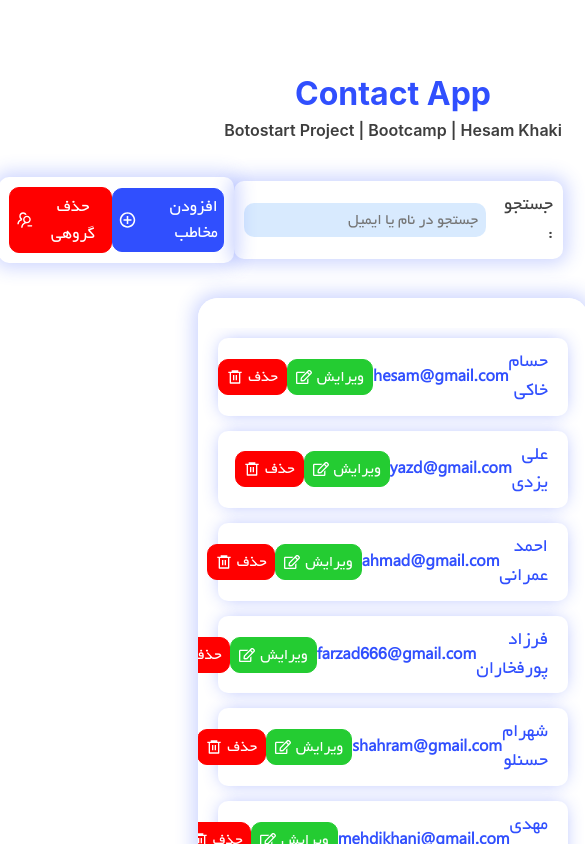
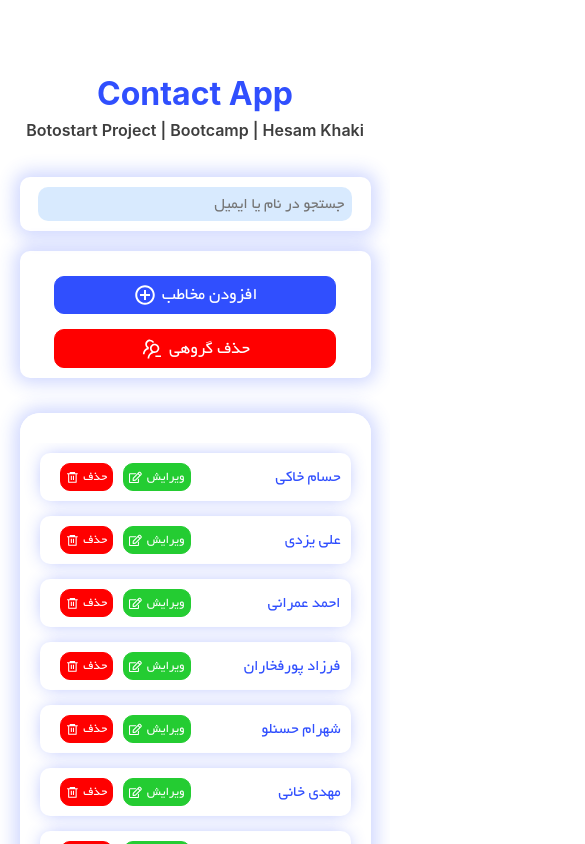
Before and after one commit to hesam340/contact-app, a React (Vite) app: page / in a window 390 px wide. Shown: the top 844 px of the page, 585 px wide, since content can reach past the window. Built offline with nearby package versions, Linux system fonts and the light colour scheme; data requests are answered from the project's data file.

Commit message:
responsive

```diff
--- a/src/components/layout/Layout.module.css
+++ b/src/components/layout/Layout.module.css
@@ -25,3 +25,9 @@
   font-size: 1.2rem;
   font-weight: 600;
 }
+
+@media (max-width: 354px) {
+  .header p {
+    font-size: 0.9rem;
+  }
+}
--- a/src/components/modules/Input.module.css
+++ b/src/components/modules/Input.module.css
@@ -55,3 +55,17 @@
 .container .ltr {
   direction: ltr;
 }
+
+@media (max-width: 450px) {
+  .container {
+    font-size: 1rem;
+  }
+
+  .container input {
+    font-size: 0.8rem;
+  }
+
+  .container span {
+    font-size: 0.8rem;
+  }
+}
--- a/src/components/modules/MainActions.module.css
+++ b/src/components/modules/MainActions.module.css
@@ -12,6 +12,7 @@
 .mainButtons a {
   display: flex;
   align-items: center;
+  justify-content: center;
   font-size: 1.1rem;
   background-color: #304ffe;
   padding: 5px;
@@ -73,3 +74,17 @@
   background-color: #fff;
   color: #ecd13c;
 }
+
+@media (max-width: 450px) {
+  .mainButtons {
+    width: 90%;
+    flex-direction: column;
+  }
+
+  .mainButtons button,
+  .mainButtons .groupDelete,
+  .mainButtons a {
+    margin-top: 15px;
+    width: 85%;
+  }
+}
--- a/src/components/modules/Modal.module.css
+++ b/src/components/modules/Modal.module.css
@@ -61,3 +61,26 @@
   background-color: #fff;
   color: red;
 }
+
+@media (max-width: 768px) {
+  .container .modal {
+    width: 80%;
+  }
+}
+
+@media (max-width: 450px) {
+  .modal p {
+    font-size: 1.1rem;
+    margin-bottom: 20px;
+  }
+
+  .modal .buttons {
+    flex-direction: column;
+    align-items: center;
+  }
+
+  .modal .buttons button {
+    width: 80%;
+    margin-bottom: 10px;
+  }
+}
--- a/src/components/modules/Search.module.css
+++ b/src/components/modules/Search.module.css
@@ -26,3 +26,26 @@
 .search input:focus {
   outline: none;
 }
+
+@media (max-width: 768px) {
+  .search {
+    width: 400px;
+    justify-content: space-around;
+    margin-bottom: 20px;
+  }
+}
+
+@media (max-width: 450px) {
+  .search {
+    width: 90%;
+    flex-direction: column;
+  }
+
+  .search label {
+    display: none;
+  }
+
+  .search input {
+    width: 95%;
+  }
+}
--- a/src/components/modules/UsersList.module.css
+++ b/src/components/modules/UsersList.module.css
@@ -63,3 +63,26 @@
   background-color: #fff;
   color: red;
 }
+
+@media (max-width: 768px) {
+  .user span {
+    display: none;
+  }
+}
+
+@media (max-width: 450px) {
+  .user {
+    padding: 10px 10px;
+  }
+
+  .user .title {
+    font-size: 1rem;
+    width: 230px;
+  }
+
+  .actions button {
+    padding: 3px 5px;
+    font-size: 0.8rem;
+    margin-left: 10px;
+  }
+}
--- a/src/components/templates/AddPage.module.css
+++ b/src/components/templates/AddPage.module.css
@@ -60,3 +60,23 @@
   background-color: #fff;
   color: red;
 }
+
+@media (max-width: 768px) {
+  .container {
+    width: 90%;
+  }
+}
+
+@media (max-width: 450px) {
+  .container h1 {
+    font-size: 1.4rem;
+  }
+
+  .container button {
+    font-size: 1.1rem;
+  }
+
+  .container a {
+    font-size: 1.1rem;
+  }
+}
--- a/src/components/templates/DetailsPage.module.css
+++ b/src/components/templates/DetailsPage.module.css
@@ -55,3 +55,28 @@
   background-color: #fff;
   color: red;
 }
+
+@media (max-width: 768px) {
+  .info {
+    width: 90%;
+  }
+}
+
+@media (max-width: 450px) {
+  .info div {
+    flex-direction: column;
+  }
+
+  .info div p {
+    font-size: 1.1rem;
+  }
+
+  .info div span {
+    font-weight: 400;
+  }
+
+  .container a {
+    width: 80%;
+    font-size: 1.1rem;
+  }
+}
--- a/src/components/templates/HomePage.module.css
+++ b/src/components/templates/HomePage.module.css
@@ -53,3 +53,21 @@
   text-align: center;
   font-family: "Yekan";
 }
+
+@media (max-width: 768px) {
+  .container .searchBox {
+    flex-direction: column;
+    margin-top: 30px;
+    padding: 5px 25px;
+  }
+
+  .container .list {
+    width: 90%;
+  }
+}
+
+@media (max-width: 450px) {
+  .container .searchBox {
+    padding: 5px 0px;
+  }
+}
```
